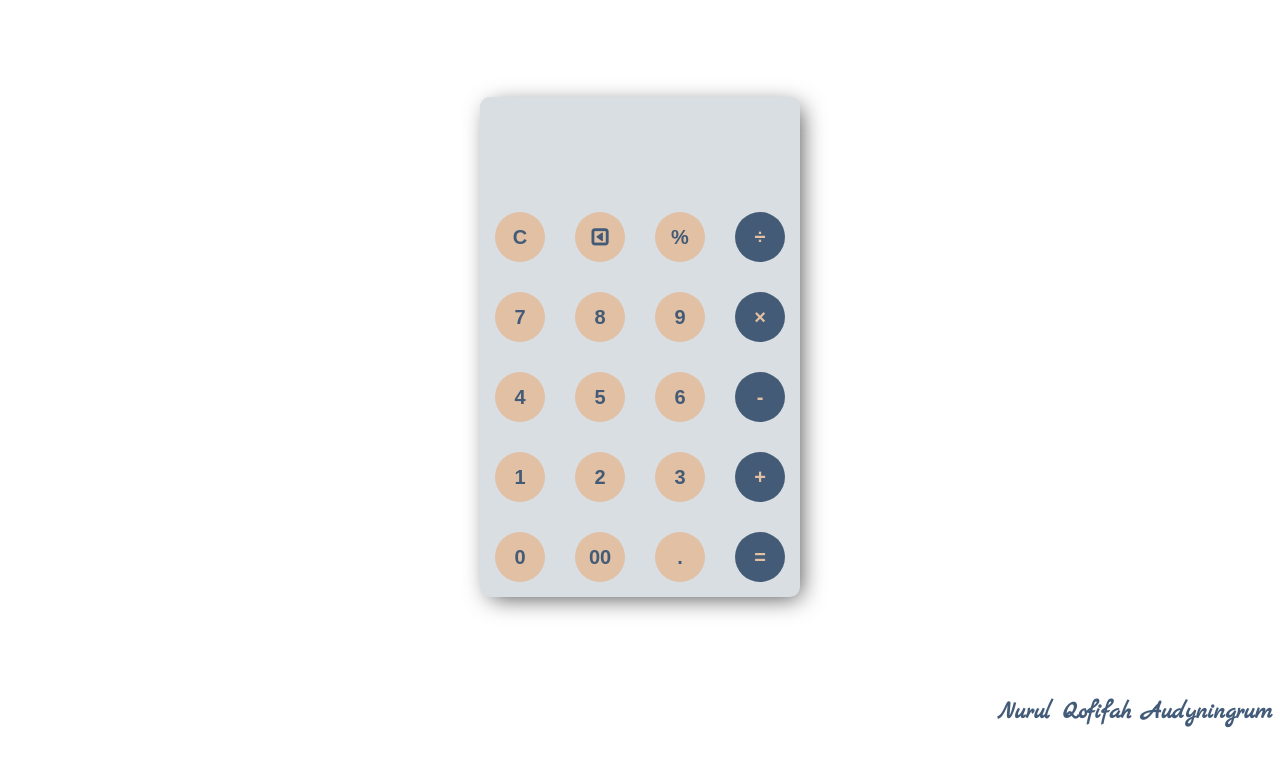
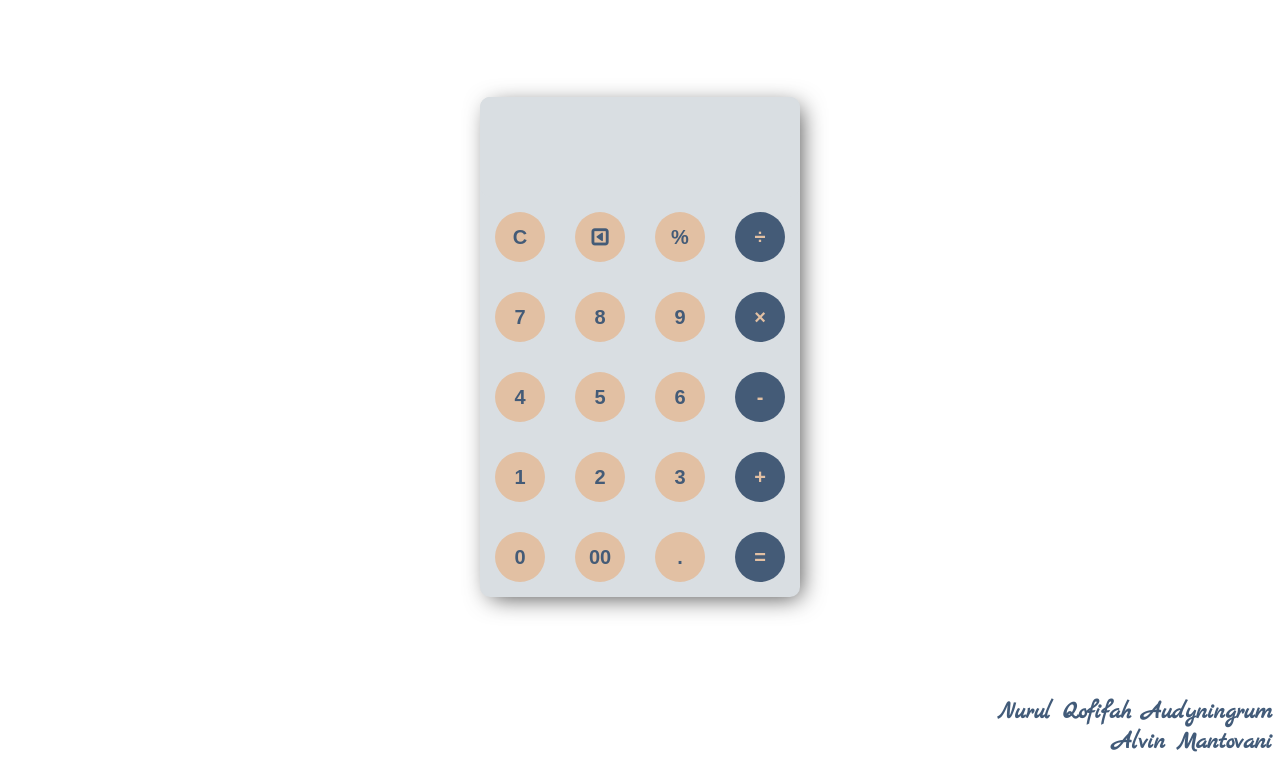
Before and after one commit to audyningrum27/calculator, a plain HTML site: page index.html in a window 1280 px wide. Shown: the part 85-850 px from the top of the page. Before the commit the page ends 820 px from the top, so only its background shows below. Drawn offline with Linux system fonts and the light colour scheme.

Commit message:
guest contributor
ada kak Alvin Mantovani nih

```diff
--- a/index.html
+++ b/index.html
@@ -53,6 +53,7 @@
         </div>
     </div>
     <h2>Nurul Qofifah Audyningrum</h2>
+    <h2>Alvin Mantovani</h2>
     <script type="text/javascript" src="script.js"></script>
 </body>
 </html>
```
